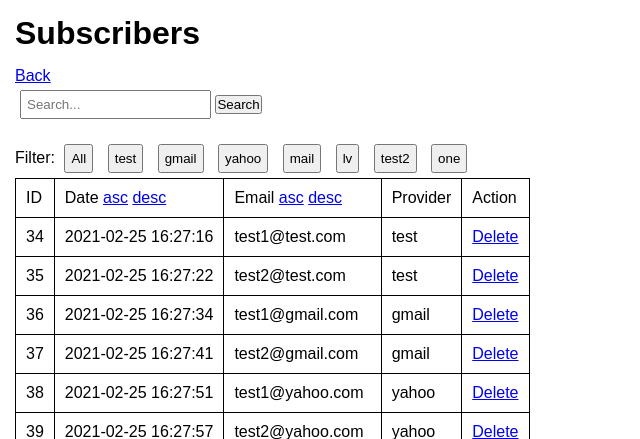
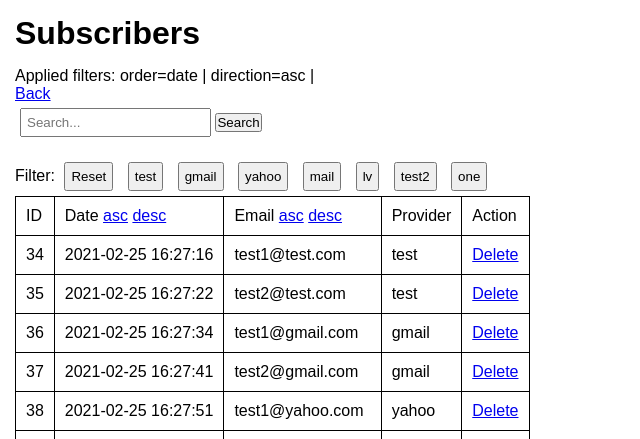
Before and after one commit to Aigarsss/mb, a PHP site: the page made by subscribers.php in a window 1280 px wide. Shown: the top 439 px of the page, without its empty margins (0-640 px from the left). Run offline with PHP 8.4, Linux system fonts and the light colour scheme; data comes from the database, SQL or seed files in the repository.

Commit message:
advanced searching

```diff
--- a/Model.php
+++ b/Model.php
@@ -88,10 +88,6 @@
         // filter buttons for subscribers.php
         public function getProviders(){
 
-                // $_SESSION["search"]
-                // $_SESSION["filter"]
-                // $_SESSION["order"]
-                // $_SESSION["direction"]
 
             try {
 
@@ -111,44 +107,76 @@
         // filtering for the subscribers.php page
         public function filterProvider(){
 
-            // simplified ordering
 
-            if (isset($_GET['orderBy']) && isset($_GET['direction'])) {
-                $ordering = $_GET['orderBy'];
-                $direction = $_GET['direction'];
-
-                $statement = $this->conn->prepare("select * from subscribers order by $ordering $direction");
-                $statement->execute();
-
-                $data = $statement->fetchAll();
-
-                return $data;
+            // need to check, otherwise throws undefined index error
+            if (isset($_SESSION["search"])) {
+                $search = $_SESSION["search"];
+            } if (isset($_SESSION["filter"])) {
+                $filter = $_SESSION["filter"];
+            } if (isset($_SESSION["order"])) {
+                $order = $_SESSION["order"];
+            } if (isset($_SESSION["direction"])) {
+                $direction = $_SESSION["direction"];
             }
 
 
-            if (isset($_GET['filter'])) {
-                $filter = $_GET['filter'];
+            // reset filters
+            if (isset($filter) && $filter == "Reset") {
 
-                if ($filter == "search" && isset($_GET['search'])) {
+                unset($_SESSION["search"]);
+                unset($_SESSION["filter"] );
+                unset($_SESSION["order"]);
+                unset($_SESSION["direction"]);
 
-                    $searchTerm = $_GET['search'];
+                header("Location: /subscribers.php");
+                exit();
+            }
 
-                    $statement = $this->conn->prepare("select * from subscribers where email like CONCAT('%', :searchTerm, '%') order by date desc");
-                    $statement->execute(["searchTerm" => $searchTerm]);
+            // case when all are set
+            if (isset($search) && isset($filter) && isset($order) && isset($direction)) {
 
-                } else if ($filter == "All") {
-                    $statement = $this->conn->prepare("select * from subscribers  order by date desc");
-                    $statement->execute();
-                } else {
-                    $statement = $this->conn->prepare("select * from subscribers where provider = :filter order by date desc");
-                    $statement->execute(["filter" => $filter]);
-                }
-
-                $data = $statement->fetchAll();
-
-                return $data;
+                $statement = $this->conn->prepare("select * from subscribers where provider = :filter and email like CONCAT('%', :search, '%') order by $order $direction");
+                $statement->execute(["filter" => $filter, "search" => $search]);
 
             }
+            // case when provider + order set
+           else if (isset($filter) && isset($order) && isset($direction)) {
+
+                $statement = $this->conn->prepare("select * from subscribers where provider = :filter order by $order $direction");
+                $statement->execute(["filter" => $filter]);
+
+            }
+            // case when search + order set
+            else if (isset($search) && isset($order) && isset($direction)) {
+
+                $statement = $this->conn->prepare("select * from subscribers where email like CONCAT('%', :search, '%') order by $order $direction");
+                $statement->execute([ "search" => $search]);
+            }
+
+            // case when provider + search set
+            else if (isset($search) && isset($filter)) {
+
+                $statement = $this->conn->prepare("select * from subscribers where provider = :filter and email like CONCAT('%', :search, '%') order by date desc");
+                $statement->execute(["filter" => $filter, "search" => $search]);
+
+            } else if (isset($search)) {
+                echo "got here";
+                $statement = $this->conn->prepare("select * from subscribers where email like CONCAT('%', :search, '%') order date desc");
+                $statement->execute([ "search" => $search]);
+
+            } else if (isset($filter)) {
+
+                $statement = $this->conn->prepare("select * from subscribers where provider = :filter order by date desc");
+                $statement->execute(["filter" => $filter]);
+
+            } else if (isset($order) && isset($direction)) {
+                $statement = $this->conn->prepare("select * from subscribers order by $order $direction");
+                $statement->execute();
+            }
+
+            $data = $statement->fetchAll();
+
+            return $data;
 
         }
 
--- a/subscribers.php
+++ b/subscribers.php
@@ -1,18 +1,16 @@
 <?php
 
-// session_start();
+session_start();
 
-// if (isset($_GET['search'])) {
-//     $_SESSION["search"] = $_GET['search'];
-// } if (isset($_GET['filter'])) {
-//     $_SESSION["filter"] = $_GET['filter'];
-// } if (isset($_GET['orderBy'])) {
-//     $_SESSION["order"] = $_GET['orderBy'];
-// } if (isset($_GET['direction'])) {
-//     $_SESSION["direction"] = $_GET['direction'];
-// }
-
-// print_r($_SESSION);
+if (isset($_GET['search'])) {
+    $_SESSION["search"] = $_GET['search'];
+} if (isset($_GET['filter'])) {
+    $_SESSION["filter"] = $_GET['filter'];
+} if (isset($_GET['orderBy'])) {
+    $_SESSION["order"] = $_GET['orderBy'];
+} if (isset($_GET['direction'])) {
+    $_SESSION["direction"] = $_GET['direction'];
+}
 
 require 'Model.php';
 $model = new Model();
@@ -42,17 +40,31 @@ $model = new Model();
 <body style ="overflow: scroll; position: static; margin: 15px;">
 
     <h1 style="margin-bottom: 15px;">Subscribers</h1>
+
+    <p> Applied filters:
+
+    <?php
+
+        foreach($_SESSION as $name => $value){
+            echo $name."=".$value." | ";
+        }
+        // print_r($_SESSION);
+
+    ?>
+
+    </p>
+
     <a href="/index.php">Back</a>
 
     <form action="" method="GET" style="margin-bottom: 15px; padding: 5px;">
         <input type="text" name="search" placeholder="Search..." style="padding: 5px;">
-        <button name="filter" value="search"> Search</button>
+        <button> Search</button>
     </form>
 
     <form action="" method="GET">
         <div> Filter:
 
-            <button type="sumbit" name = "filter" value = "All" style="margin: 5px; padding: 5px;">All</button>
+            <button type="sumbit" name = "filter" value = "Reset" style="margin: 5px; padding: 5px;">Reset</button>
             <?php
             $rows = $model->getProviders();
 
```
